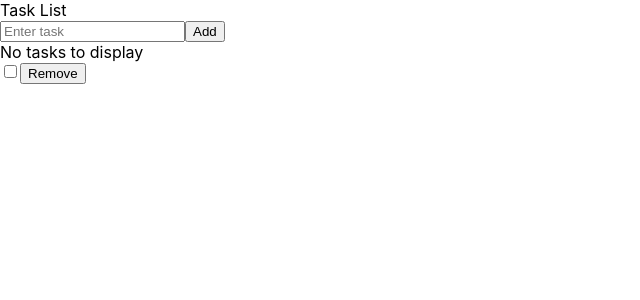
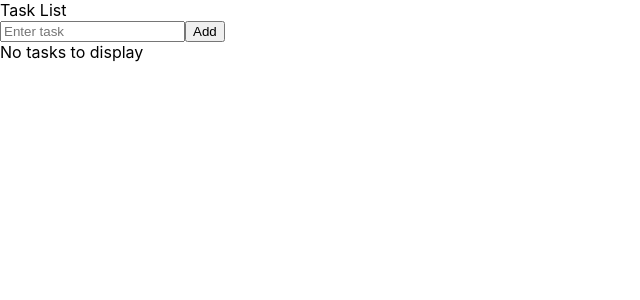
Before and after one commit to OlhaOvsiienko/to-do-list-Ovsiienko, a React (Create React App) app: page / in a window 1280 px wide. Shown: the top 300 px of the page, without its empty margins (0-640 px from the left). Built offline with nearby package versions, Linux system fonts and the light colour scheme.

Commit message:
delete TaskItem in App.tsk

```diff
--- a/src/App.tsx
+++ b/src/App.tsx
@@ -1,6 +1,6 @@
 import React from "react";
 import TaskList from "./Components/TaskList";
-import TaskItem from "./Components/TaskItem";
+
 import "./App.css";
 
 type AppProps = {};
@@ -9,7 +9,7 @@ const App: React.FC<AppProps> = () => {
   return (
     <div>
       <TaskList tasks={[]}/>
-      <TaskItem task={{ id: 1, text: "", completed: false }} onRemove={() => {}} onToggle={() => {}}/>
+
     </div>
   );
 };
```
